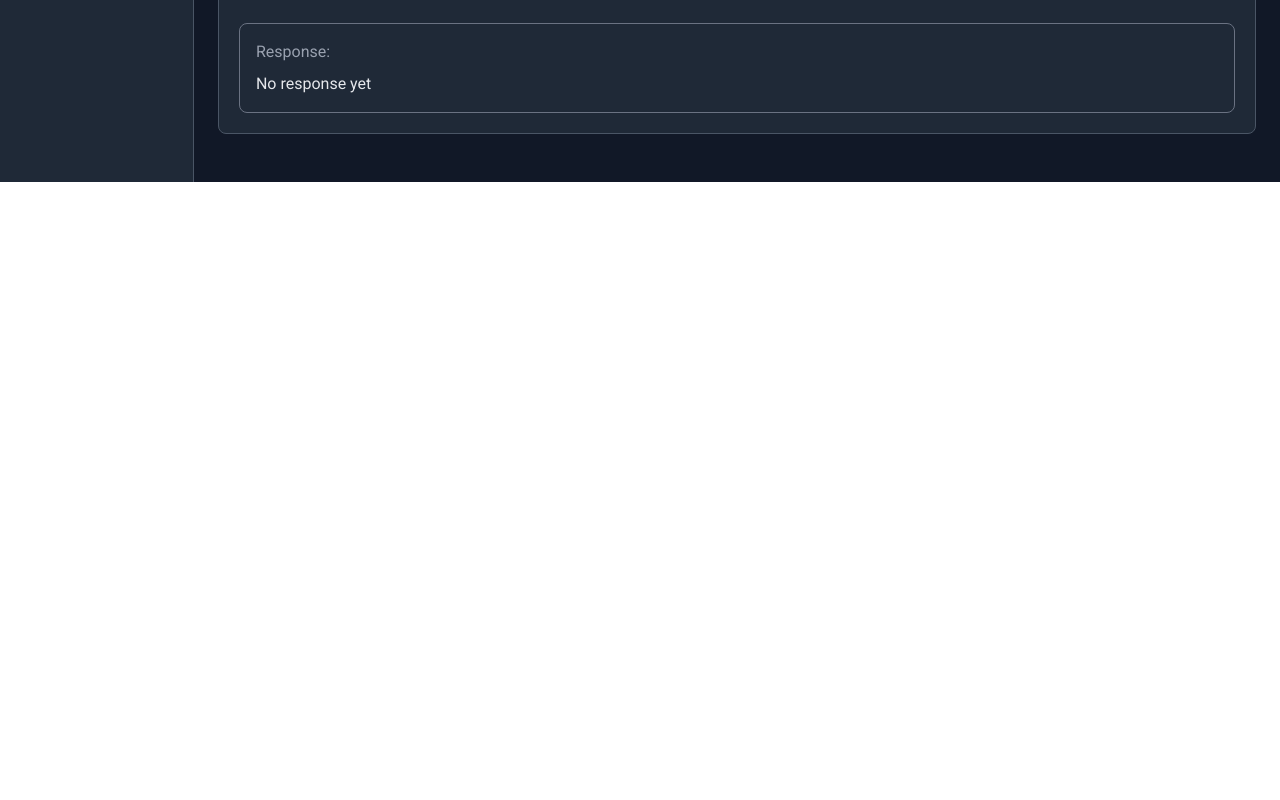
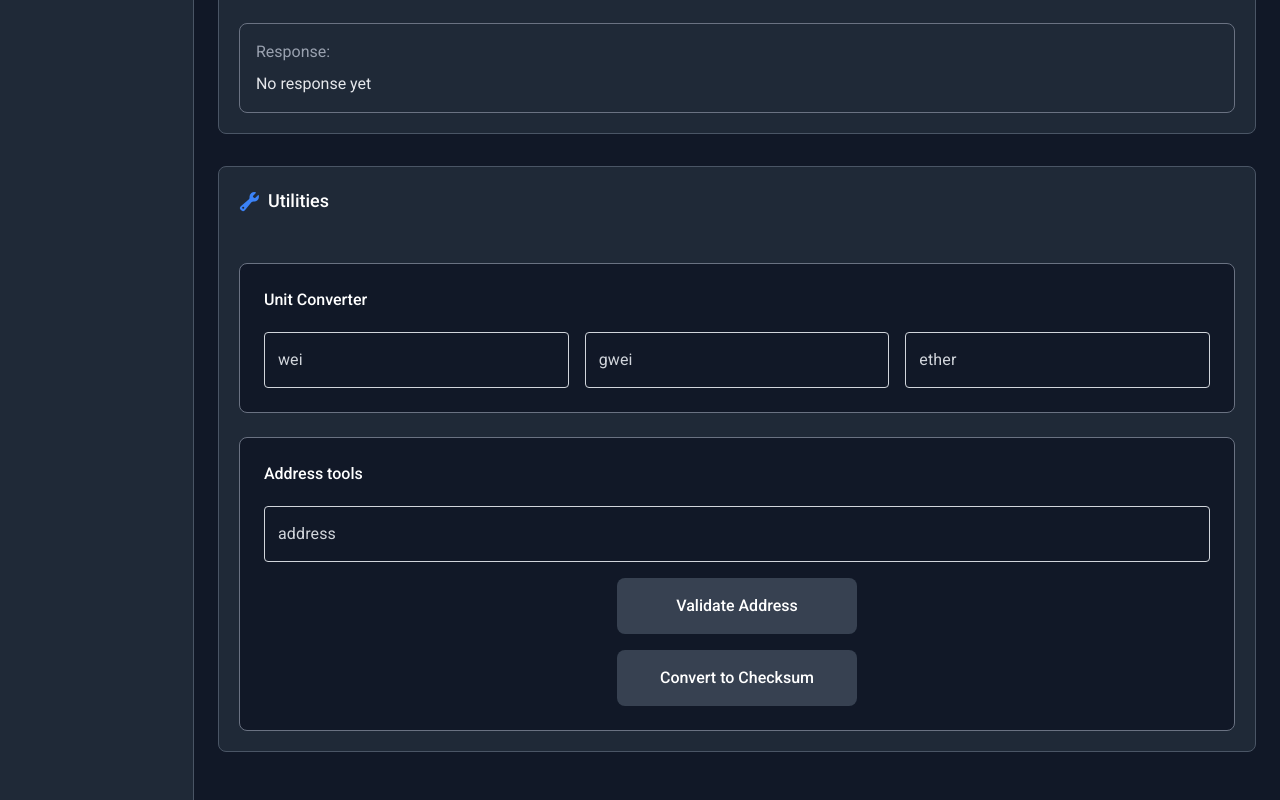
Before and after one commit to Nikolat27/ethereum_client, a React (Vite) app: page / in a window 1280 px wide. Shown: the part 2596-3396 px from the top of the page. Before the commit the page ends 2778 px from the top, so only its background shows below. Built offline with nearby package versions, Linux system fonts and the light colour scheme; a web font is replaced by a local one.

Commit message:
Added Utilities component (only UI)

```diff
--- a/src/components/Main/Utilities.tsx
+++ b/src/components/Main/Utilities.tsx
@@ -1,5 +1,55 @@
+import { useState } from "react";
+import { HiMiniWrench } from "react-icons/hi2";
+import CustomTextField from "../CustomTextField";
+
 function Utilities() {
-    return <></>;
+    const [wei, setWei] = useState<string>("");
+    const [gwei, setGwei] = useState<string>("");
+    const [ether, setEther] = useState<string>("");
+
+    const [address, setAddress] = useState<string>("");
+
+    return (
+        <div className="flex flex-col w-full p-5 gap-y-6 rounded-lg bg-[#1f2937] border border-gray-600">
+            <div className="flex flex-row items-center gap-x-2 mb-6">
+                <HiMiniWrench size={21} className="text-[#3B82F6]" />
+                <span className="text-white font-medium text-lg">Utilities</span>
+            </div>
+
+            <div
+                className="flex flex-col w-full h-auto p-6 items-start justify-center border
+              border-gray-500 rounded-lg bg-[#111827] gap-5"
+            >
+                <span className="text-white font-medium">Unit Converter</span>
+                <div className="flex flex-col sm:flex-row w-full gap-4">
+                    <CustomTextField label="wei" placeholder="100000000" value={wei} onChange={setWei} />
+                    <CustomTextField label="gwei" placeholder="1000" value={gwei} onChange={setGwei} />
+                    <CustomTextField label="ether" placeholder="1" value={ether} onChange={setEther} />
+                </div>
+            </div>
+            <div
+                className="flex flex-col w-full h-auto p-6 items-start justify-center border
+              border-gray-500 rounded-lg bg-[#111827] gap-5"
+            >
+                <span className="text-white font-medium">Address tools</span>
+                <div className="flex flex-col w-full gap-4 items-center justify-center">
+                    <CustomTextField label="address" placeholder="0x..." value={address} onChange={setAddress} />
+                    <button
+                        className="w-full sm:w-60 h-auto py-4 px-6 text-center text-white hover:bg-gray-600
+                      bg-[#374151] font-medium rounded-lg cursor-pointer transition-colors duration-200"
+                    >
+                        Validate Address
+                    </button>
+                    <button
+                        className="w-full sm:min-w-60 sm:w-auto h-auto py-4 px-6 text-center text-white hover:bg-gray-600
+                      bg-[#374151] font-medium rounded-lg cursor-pointer transition-colors duration-200"
+                    >
+                        Convert to Checksum
+                    </button>
+                </div>
+            </div>
+        </div>
+    );
 }
 
 export default Utilities;
--- a/src/pages/Main.tsx
+++ b/src/pages/Main.tsx
@@ -5,6 +5,7 @@ const WalletManagement = lazy(() => import("../components/Main/Wallet"));
 const TransactionBuilder = lazy(() => import("../components/Main/Transaction"));
 const ContractInteraction = lazy(() => import("../components/Main/Contract"));
 const JsonRequest = lazy(() => import("../components/Main/JsonRequest"));
+const Utilities = lazy(() => import("../components/Main/Utilities"));
 
 export function Main() {
     return (
@@ -14,6 +15,7 @@ export function Main() {
             <TransactionBuilder />
             <ContractInteraction />
             <JsonRequest />
+            <Utilities />
         </div>
     );
 }
```
